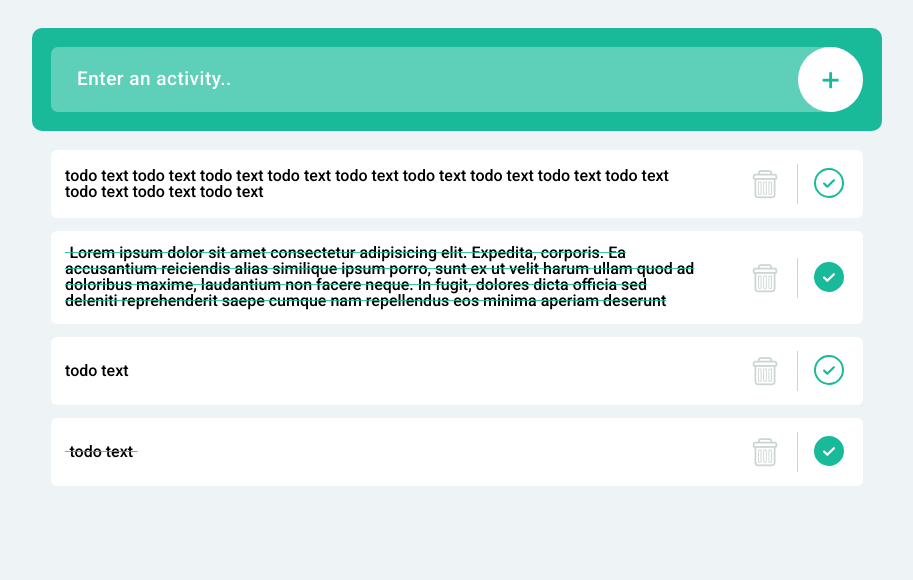
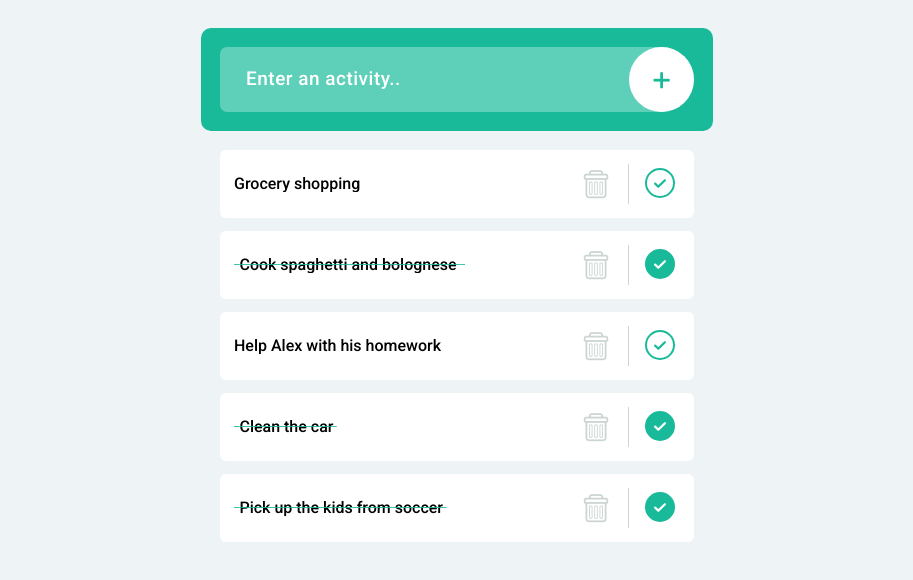
Before and after one commit to simonbelg1325/Meraki-todo, a website: page index.html in a window 1280 px wide. Shown: the whole page, without its empty margins (183-1096 px from the left). Drawn offline with nearby package versions, Linux system fonts and the light colour scheme; files that its build step writes are made by us from their sources; files whose address does not match are found by name.

Commit message:
updated last todo app

```diff
--- a/css/style.scss
+++ b/css/style.scss
@@ -9,7 +9,7 @@ body {
   font-family: $primary-font;
 }
 .todoApp {
-  width: 75%;
+  width: 40%;
   max-width: 850px;
   min-width: 300px;
   margin: 0 auto;
@@ -73,7 +73,7 @@ body {
         .todoApp__list__item__text {
           text-decoration: line-through rgba($green, 0.85);
           &::before {
-            content: ".";
+            content: "-";
             color: $white;
           }
           &::after {
@@ -91,14 +91,13 @@ body {
         max-height: 65px;
         overflow: hidden;
         padding-right: 20px;
-        flex-grow: 1; /* this text should always have max width */
+        flex: 1 0 0;
       }
     }
   }
 }
 
 .icon {
-  flex-shrink: 0; /* should never get smaller */
   width: 40px;
   height: 40px;
   display: block;
--- a/index.html
+++ b/index.html
@@ -20,49 +20,33 @@
       </form>
       <ul class="todoApp__list">
         <li class="todoApp__list__item">
-          <span class="todoApp__list__item__text"
-            >todo text todo text todo text todo text todo text todo text todo
-            text todo text todo text todo text todo text todo text
-          </span>
+          <span class="todoApp__list__item__text">Grocery shopping </span>
           <a href="#" class="icon icon--remove"></a>
           <a href="#" class="icon icon--circular icon--check"></a>
         </li>
         <li class="todoApp__list__item todoApp__list__item--checked">
           <span class="todoApp__list__item__text"
-            >Lorem ipsum dolor sit amet consectetur adipisicing elit. Expedita,
-            corporis. Ea accusantium reiciendis alias similique ipsum porro,
-            sunt ex ut velit harum ullam quod ad doloribus maxime, laudantium
-            non facere neque. In fugit, dolores dicta officia sed deleniti
-            reprehenderit saepe cumque nam repellendus eos minima aperiam
-            deserunt quam atque libero, obcaecati veniam. Magnam aliquam laborum
-            tempore consequatur odit! Minus tenetur sit magni iste voluptatum
-            consequatur molestias expedita ipsam modi, illo eius sequi doloribus
-            aperiam error optio provident explicabo libero, iure a blanditiis!
-            Incidunt dicta ut vero natus odit labore at cum sapiente dolorum est
-            libero voluptas vel et quisquam eos deserunt mollitia veniam,
-            recusandae quam? Repellendus optio odit vel sapiente similique dicta
-            quis asperiores totam cumque exercitationem fugit doloribus ipsam
-            molestias ratione pariatur quam, vero, rem voluptate! Numquam
-            consequuntur nobis quia, maiores delectus minus vel expedita aperiam
-            qui modi quidem dignissimos! Reiciendis explicabo, quo libero autem,
-            assumenda quidem esse dicta saepe, maiores voluptatibus aliquid?
-            Quam nemo illum ipsa temporibus praesentium nesciunt distinctio
-            laudantium neque, animi dicta itaque et, est cumque ab eveniet
-            obcaecati odit? Ipsum aut deleniti cum ipsa repudiandae tempora,
-            voluptas dolores molestiae velit veniam consequuntur eum.
-            Consectetur quisquam autem ipsam consequuntur nisi recusandae atque
-            aliquid quos dicta fugiat.</span
+            >Cook spaghetti and bolognese
+          </span>
+          <a href="#" class="icon icon--remove"></a>
+          <a href="#" class="icon icon--circular icon--check"></a>
+        </li>
+        <li class="todoApp__list__item">
+          <span class="todoApp__list__item__text"
+            >Help Alex with his homework</span
           >
           <a href="#" class="icon icon--remove"></a>
           <a href="#" class="icon icon--circular icon--check"></a>
         </li>
-        <li class="todoApp__list__item">
-          <span class="todoApp__list__item__text">todo text</span>
+        <li class="todoApp__list__item todoApp__list__item--checked">
+          <span class="todoApp__list__item__text">Clean the car</span>
           <a href="#" class="icon icon--remove"></a>
           <a href="#" class="icon icon--circular icon--check"></a>
         </li>
         <li class="todoApp__list__item todoApp__list__item--checked">
-          <span class="todoApp__list__item__text">todo text</span>
+          <span class="todoApp__list__item__text"
+            >Pick up the kids from soccer</span
+          >
           <a href="#" class="icon icon--remove"></a>
           <a href="#" class="icon icon--circular icon--check"></a>
         </li>
```
